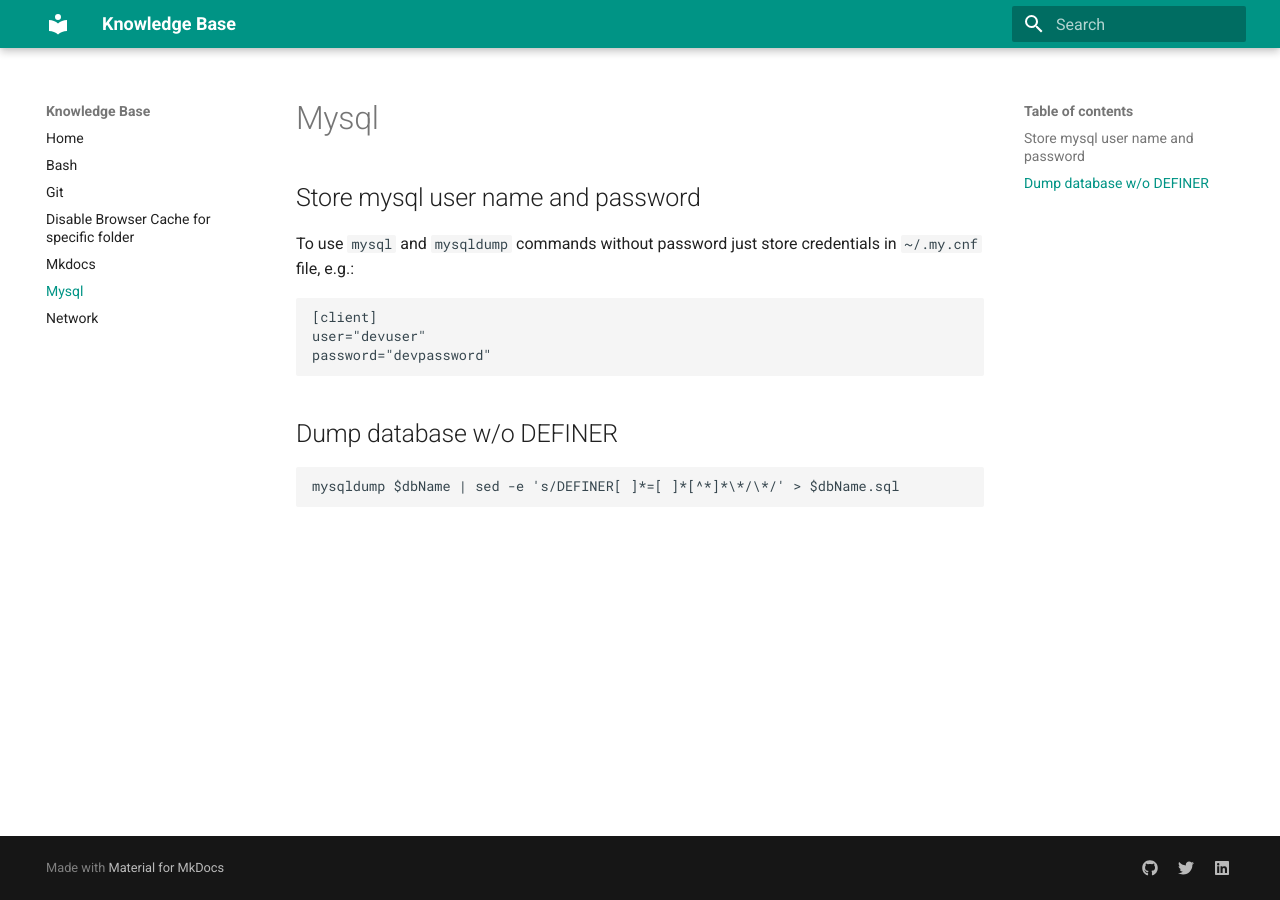
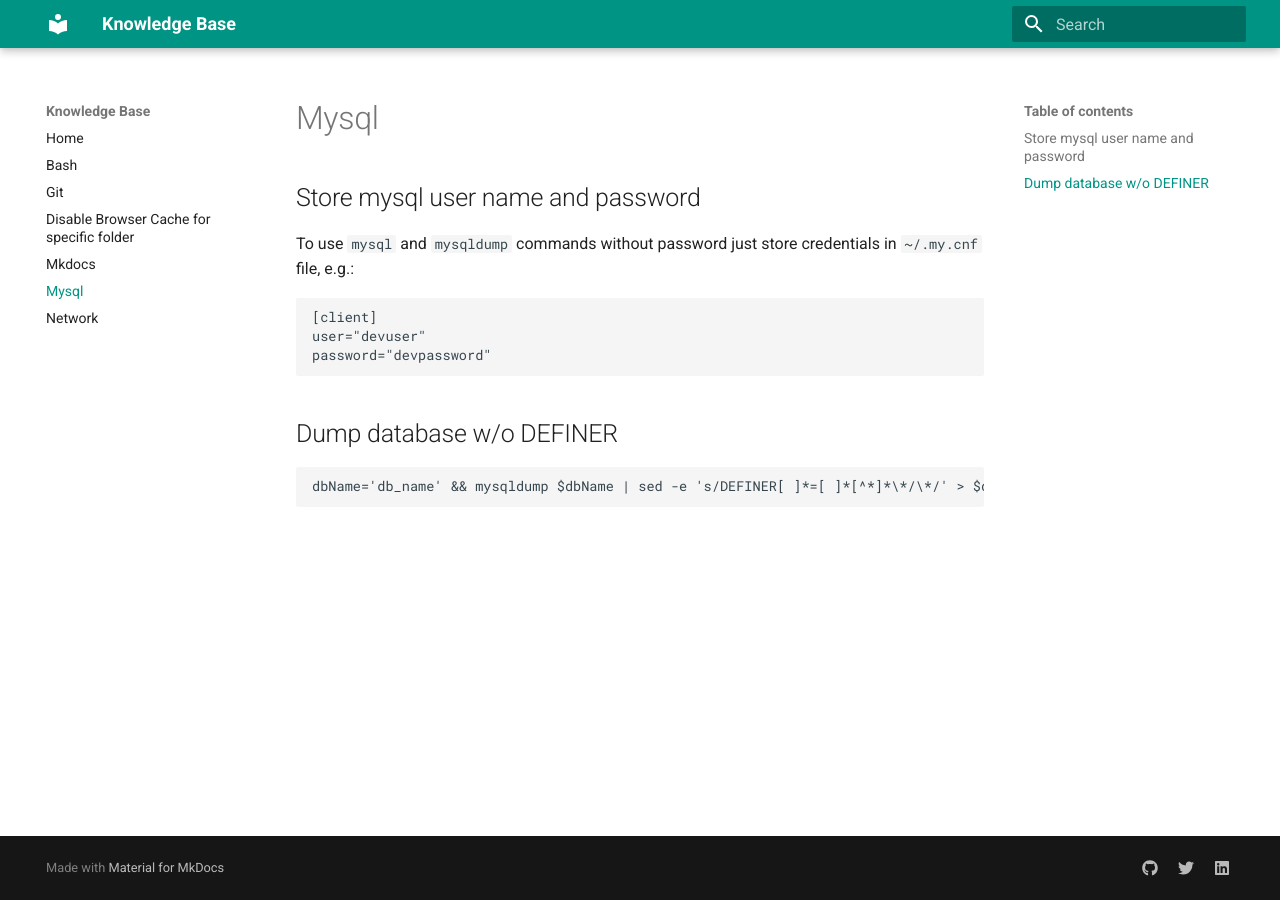
Before and after one commit to yutv/kb, an MkDocs documentation site: the page built from docs/mysql.md, in a window 1280 px wide. Built offline with MkDocs 1.6.1 and Material for MkDocs 9.7.7, drawn with Linux system fonts in a browser that asks for light colours.

Commit message:
mysqldump

````diff
--- a/docs/mysql.md
+++ b/docs/mysql.md
@@ -7,5 +7,5 @@ To use `mysql` and `mysqldump` commands without password just store credentials
 
 ##Dump database w/o DEFINER
 ```bash
-mysqldump $dbName | sed -e 's/DEFINER[ ]*=[ ]*[^*]*\*/\*/' > $dbName.sql
+dbName='db_name' && mysqldump $dbName | sed -e 's/DEFINER[ ]*=[ ]*[^*]*\*/\*/' > $dbName.sql
 ```
````
